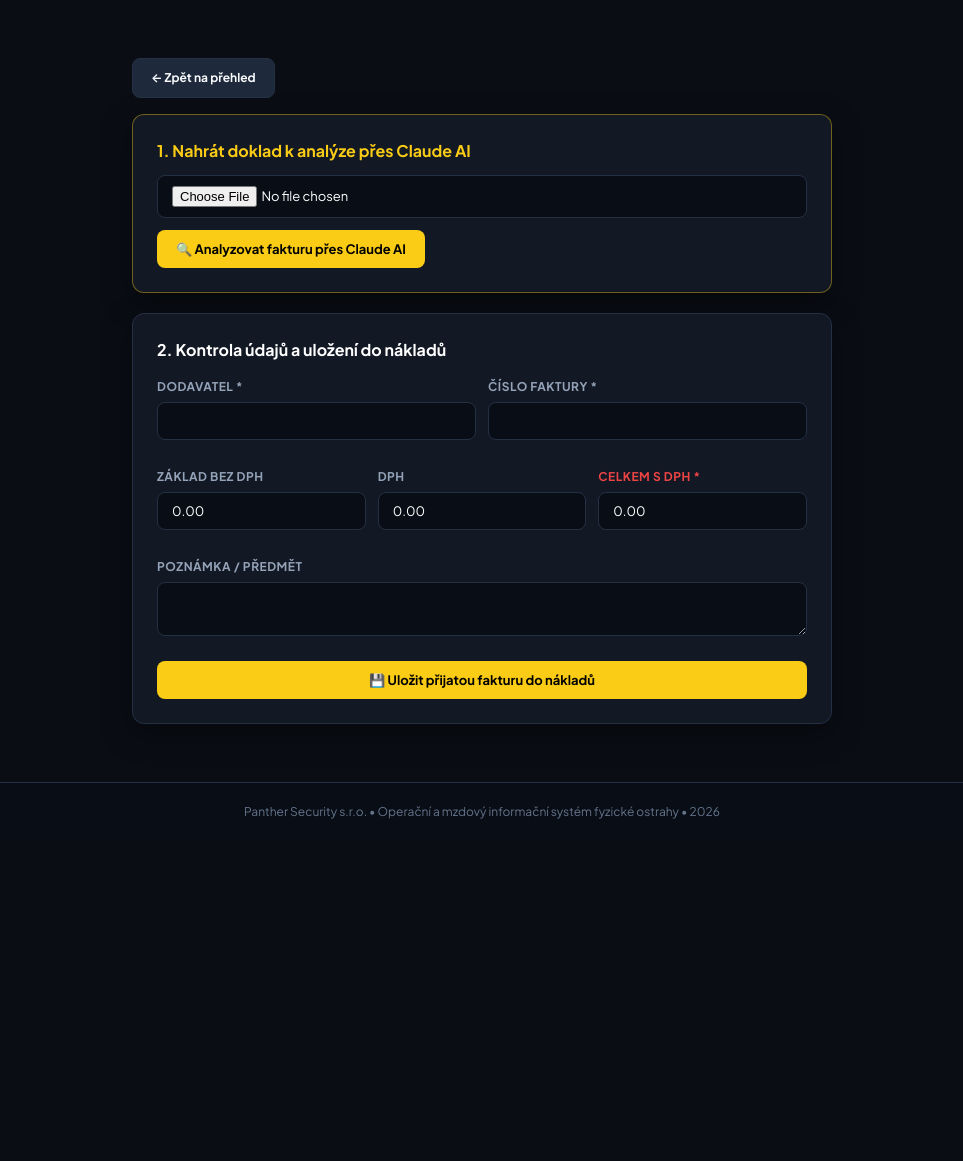
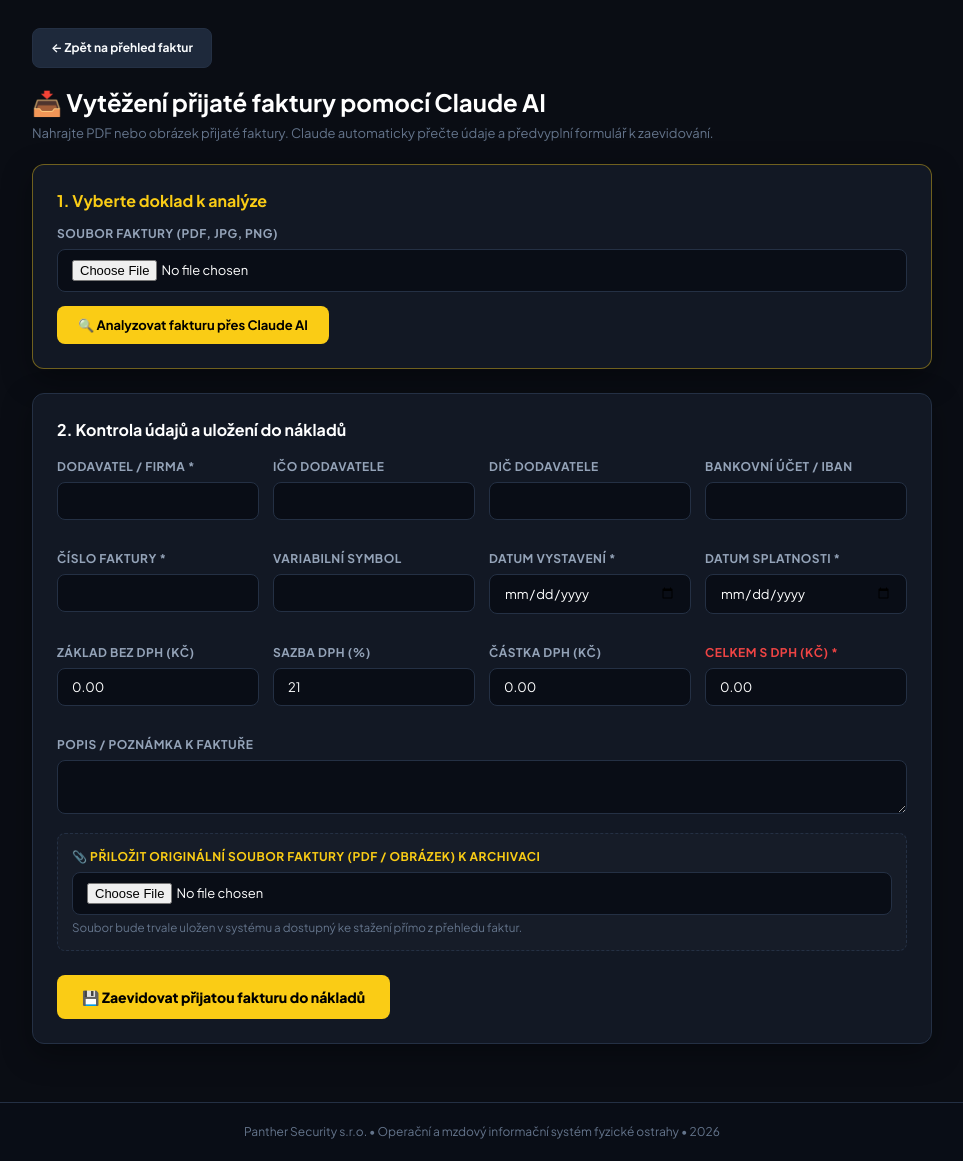
Before and after one commit to lukashejna01/panther-security-test, a Django app: page /fakturace/prijata/nahrat/ in a window 1280 px wide. Shown: the part 103-1264 px from the top of the page, without its empty margins (158-1121 px from the left). Before the commit the page ends 922 px from the top, so only its background shows below. Run offline with Django 4.2, Linux system fonts and the light colour scheme; the visitor is signed in with stand-in values (Sample User, id 1).

Commit message:
Oprava ukladani prijatych faktur a pridani odkazu na PDF prilohu

```diff
--- a/core/views/billing_views.py
+++ b/core/views/billing_views.py
@@ -219,7 +219,6 @@ def invoice_detail_view(request, variable_symbol):
     encoded_spayd = urllib.parse.quote(spayd_string)
     qr_code_url = f"https://api.qrserver.com/v1/create-qr-code/?size=180x180&data={encoded_spayd}&margin=0"
 
-    # Formátování položek a celkových částek s mezerami
     formatted_items = []
     for it in invoice.items.all():
         formatted_items.append({
@@ -343,16 +342,24 @@ def generate_client_invoice_view(request):
 @login_required
 @role_required([SystemRole.OWNER])
 def upload_incoming_invoice_view(request):
-    """Nahrání přijaté faktury a její vytěžení přes Claude AI."""
+    """Nahrání přijaté faktury, vytěžení přes Claude AI a bezpečné uložení do nákladů včetně souboru."""
     upload_form = InvoiceUploadForm()
     invoice_form = IncomingInvoiceForm()
+    today = timezone.localdate()
 
     if request.method == 'POST':
         if 'scan_invoice' in request.POST:
             upload_form = InvoiceUploadForm(request.POST, request.FILES)
             if upload_form.is_valid():
                 try:
-                    data = extract_data_from_invoice(request.FILES['invoice_file'])
+                    uploaded_file = request.FILES['invoice_file']
+                    data = extract_data_from_invoice(uploaded_file)
+
+                    # Bezpečný parsing dat, aby pole nikdy nebyla prázdná
+                    issue_val = data.get('issue_date') or str(today)
+                    tax_val = data.get('tax_date') or issue_val
+                    due_val = data.get('due_date') or str(today + timedelta(days=14))
+
                     initial_data = {
                         'supplier_name': data.get('supplier_name', ''),
                         'supplier_ico': data.get('supplier_ico', ''),
@@ -360,6 +367,9 @@ def upload_incoming_invoice_view(request):
                         'supplier_bank_account': data.get('supplier_bank_account', ''),
                         'invoice_number': data.get('invoice_number', ''),
                         'variable_symbol': data.get('variable_symbol', ''),
+                        'issue_date': issue_val,
+                        'tax_date': tax_val,
+                        'due_date': due_val,
                         'amount_without_vat': data.get('amount_without_vat', 0.0),
                         'vat_rate': data.get('vat_rate', 21),
                         'vat_amount': data.get('vat_amount', 0.0),
@@ -367,24 +377,44 @@ def upload_incoming_invoice_view(request):
                         'notes': data.get('notes', ''),
                     }
                     invoice_form = IncomingInvoiceForm(initial=initial_data)
-                    messages.info(request, "Doklad byl vytěžen. Zkontrolujte údaje a uložte.")
+                    messages.info(request, "Doklad byl úspěšně vytěžen přes Claude AI. Zkontrolujte prosím údaje a klikněte na Uložit.")
                 except Exception as e:
                     messages.error(request, f"Chyba analýzy faktury: {e}")
+            else:
+                messages.error(request, "Vyberte prosím platný soubor faktury (PDF, JPG, PNG).")
 
         elif 'save_invoice' in request.POST:
             invoice_form = IncomingInvoiceForm(request.POST, request.FILES)
             if invoice_form.is_valid():
                 inv = invoice_form.save(commit=False)
                 inv.invoice_type = InvoiceType.INCOMING
+                if not inv.issue_date:
+                    inv.issue_date = today
+                if not inv.due_date:
+                    inv.due_date = today + timedelta(days=14)
                 if not inv.invoice_number:
                     year = inv.issue_date.year
                     count = Invoice.objects.filter(invoice_type=InvoiceType.INCOMING, issue_date__year=year).count() + 1
-                    inv.invoice_number = f"{year}{count:04d}"
+                    inv.invoice_number = f"PF-{year}{count:04d}"
+
+                # Pokud byl soubor přiložen, uloží se
+                if 'document_file' in request.FILES:
+                    inv.document_file = request.FILES['document_file']
+
                 inv.save()
-                messages.success(request, f"Přijatá faktura #{inv.invoice_number} byla uložena do nákladů.")
+                messages.success(request, f"Přijatá faktura #{inv.invoice_number} byla úspěšně uložena do nákladů.")
                 return redirect('invoice_list')
+            else:
+                # Vypsání konkrétních chyb, pokud validace selže
+                errors = []
+                for field, errs in invoice_form.errors.items():
+                    errors.append(f"{field}: {', '.join(errs)}")
+                messages.error(request, f"Formulář obsahuje chyby a nelze jej uložit: {'; '.join(errors)}")
 
-    context = {'upload_form': upload_form, 'invoice_form': invoice_form}
+    context = {
+        'upload_form': upload_form,
+        'invoice_form': invoice_form,
+    }
     return render(request, 'billing/invoice_incoming_upload.html', context)
 
 
--- a/templates/billing/invoice_incoming_upload.html
+++ b/templates/billing/invoice_incoming_upload.html
@@ -1,58 +1,112 @@
 {% extends 'base.html' %}
 
-{% block title %}Nahrát přijatou fakturu (OCR) - Panther Security{% endblock %}
+{% block title %}Nahrání přijaté faktury (OCR) - Panther Security{% endblock %}
 
 {% block content %}
-<div style="max-width: 700px; margin: 30px auto;">
-    <a href="{% url 'invoice_list' %}" class="btn btn-secondary" style="font-size: 12px; margin-bottom: 16px;">← Zpět na přehled</a>
+<div style="max-width: 900px; margin: 0 auto 30px;">
+    <div style="margin-bottom: 20px;">
+        <a href="{% url 'invoice_list' %}" class="btn btn-secondary" style="font-size: 12px; margin-bottom: 10px;">← Zpět na přehled faktur</a>
+        <h1 style="font-size: 24px; color: #fff; margin: 6px 0 0;">📥 Vytěžení přijaté faktury pomocí Claude AI</h1>
+        <p style="color: var(--text-muted); font-size: 13px; margin: 4px 0 0;">
+            Nahrajte PDF nebo obrázek přijaté faktury. Claude automaticky přečte údaje a předvyplní formulář k zaevidování.
+        </p>
+    </div>
 
-    <div class="card" style="border-color: rgba(250, 204, 21, 0.4); margin-bottom: 20px;">
-        <h2 style="font-size: 16px; color: var(--panther-yellow); margin-top: 0; margin-bottom: 12px;">1. Nahrát doklad k analýze přes Claude AI</h2>
+    <!-- KROK 1: NAHRÁNÍ SOUBORU -->
+    <div class="card" style="border-color: rgba(250, 204, 21, 0.4); margin-bottom: 24px;">
+        <h3 style="font-size: 16px; color: var(--panther-yellow); margin-top: 0; margin-bottom: 12px;">
+            1. Vyberte doklad k analýze
+        </h3>
         <form method="post" enctype="multipart/form-data">
             {% csrf_token %}
-            <div class="form-group" style="margin-bottom: 12px;">
+            <div class="form-group" style="margin-bottom: 14px;">
+                <label>Soubor faktury (PDF, JPG, PNG)</label>
                 {{ upload_form.invoice_file }}
             </div>
-            <button type="submit" name="scan_invoice" class="btn btn-primary">
+            <button type="submit" name="scan_invoice" class="btn btn-primary" style="padding: 10px 20px;">
                 🔍 Analyzovat fakturu přes Claude AI
             </button>
         </form>
     </div>
 
+    <!-- KROK 2: KONTROLA A ULOŽENÍ -->
     <div class="card">
-        <h2 style="font-size: 16px; color: #fff; margin-top: 0; margin-bottom: 16px;">2. Kontrola údajů a uložení do nákladů</h2>
+        <h3 style="font-size: 16px; color: #fff; margin-top: 0; margin-bottom: 16px;">
+            2. Kontrola údajů a uložení do nákladů
+        </h3>
         <form method="post" enctype="multipart/form-data">
             {% csrf_token %}
-            <div style="display: grid; grid-template-columns: 1fr 1fr; gap: 12px; margin-bottom: 12px;">
+
+            <div style="display: grid; grid-template-columns: repeat(auto-fit, minmax(200px, 1fr)); gap: 14px; margin-bottom: 14px;">
                 <div class="form-group">
-                    <label>Dodavatel *</label>
+                    <label>Dodavatel / Firma *</label>
                     {{ invoice_form.supplier_name }}
                 </div>
+                <div class="form-group">
+                    <label>IČO dodavatele</label>
+                    {{ invoice_form.supplier_ico }}
+                </div>
+                <div class="form-group">
+                    <label>DIČ dodavatele</label>
+                    {{ invoice_form.supplier_dic }}
+                </div>
+                <div class="form-group">
+                    <label>Bankovní účet / IBAN</label>
+                    {{ invoice_form.supplier_bank_account }}
+                </div>
+            </div>
+
+            <div style="display: grid; grid-template-columns: repeat(auto-fit, minmax(200px, 1fr)); gap: 14px; margin-bottom: 14px;">
                 <div class="form-group">
                     <label>Číslo faktury *</label>
                     {{ invoice_form.invoice_number }}
                 </div>
+                <div class="form-group">
+                    <label>Variabilní symbol</label>
+                    {{ invoice_form.variable_symbol }}
+                </div>
+                <div class="form-group">
+                    <label>Datum vystavení *</label>
+                    {{ invoice_form.issue_date }}
+                </div>
+                <div class="form-group">
+                    <label>Datum splatnosti *</label>
+                    {{ invoice_form.due_date }}
+                </div>
             </div>
-            <div style="display: grid; grid-template-columns: repeat(3, 1fr); gap: 12px; margin-bottom: 12px;">
+
+            <div style="display: grid; grid-template-columns: repeat(auto-fit, minmax(180px, 1fr)); gap: 14px; margin-bottom: 14px;">
                 <div class="form-group">
-                    <label>Základ bez DPH</label>
+                    <label>Základ bez DPH (Kč)</label>
                     {{ invoice_form.amount_without_vat }}
                 </div>
                 <div class="form-group">
-                    <label>DPH</label>
+                    <label>Sazba DPH (%)</label>
+                    {{ invoice_form.vat_rate }}
+                </div>
+                <div class="form-group">
+                    <label>Částka DPH (Kč)</label>
                     {{ invoice_form.vat_amount }}
                 </div>
                 <div class="form-group">
-                    <label style="color: #ef4444;">Celkem s DPH *</label>
+                    <label style="color: #ef4444; font-weight: 700;">Celkem s DPH (Kč) *</label>
                     {{ invoice_form.total_amount }}
                 </div>
             </div>
-            <div class="form-group" style="margin-bottom: 20px;">
-                <label>Poznámka / Předmět</label>
+
+            <div class="form-group" style="margin-bottom: 14px;">
+                <label>Popis / Poznámka k faktuře</label>
                 {{ invoice_form.notes }}
             </div>
-            <button type="submit" name="save_invoice" class="btn btn-primary" style="width: 100%;">
-                💾 Uložit přijatou fakturu do nákladů
+
+            <div class="form-group" style="margin-bottom: 24px; padding: 14px; background: rgba(255,255,255,0.02); border: 1px dashed var(--border-color); border-radius: 8px;">
+                <label style="color: var(--panther-yellow);">📎 Přiložit originální soubor faktury (PDF / obrázek) k archivaci</label>
+                {{ invoice_form.document_file }}
+                <small style="color: var(--text-muted); display: block; margin-top: 4px;">Soubor bude trvale uložen v systému a dostupný ke stažení přímo z přehledu faktur.</small>
+            </div>
+
+            <button type="submit" name="save_invoice" class="btn btn-primary" style="padding: 12px 24px; font-size: 14px; font-weight: 800;">
+                💾 Zaevidovat přijatou fakturu do nákladů
             </button>
         </form>
     </div>
```
Also changed, not shown: templates/billing/invoices_list.html (+13 -3 lines).
